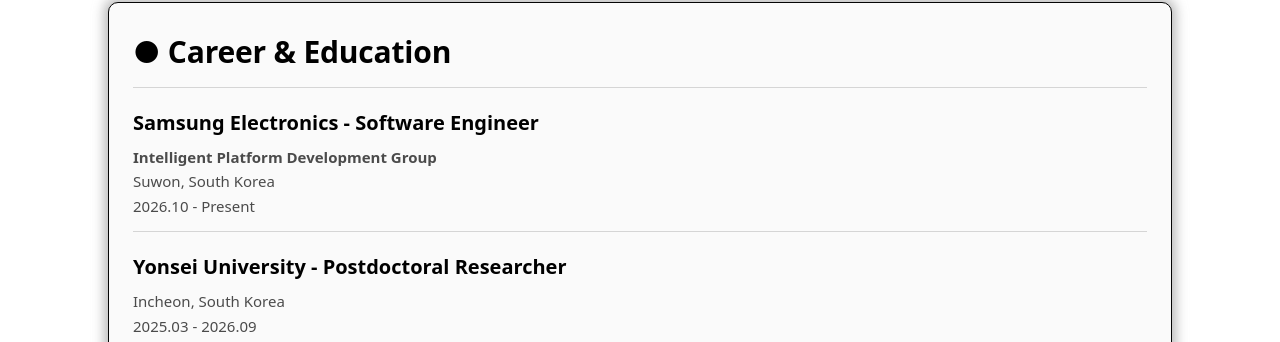
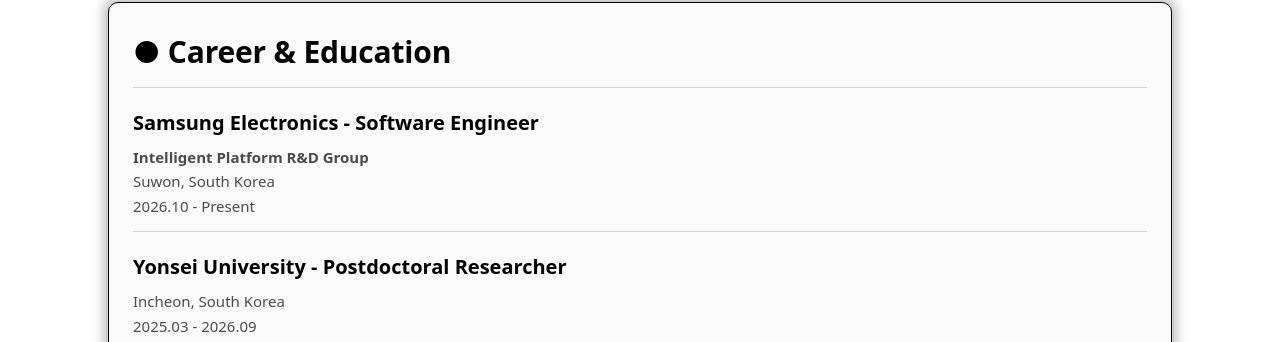
Before and after one commit to ho-suk-93/ho-suk-93.github.io, a Jekyll site: the page built from index.md, in a window 1280 px wide and 900 px high, scrolled down 424 px. Shown: the part 113-455 px from the top of the window. Built offline with Jekyll 4.4.1, drawn with Linux system fonts in a browser that asks for light colours.

Commit message:
Correct group name in career section
Updated the name of the group from 'Intelligent Platform Development Group' to 'Intelligent Platform R&D Group'.

```diff
--- a/index.md
+++ b/index.md
@@ -33,7 +33,7 @@ description: "Ho Suk's Personal Website"
     <div class="section-title">● Career & Education</div>
     <div class="list-item">
       <p class="item-title">Samsung Electronics - Software Engineer</p>
-      <p class="item-desc"><b>Intelligent Platform Development Group</b></p>
+      <p class="item-desc"><b>Intelligent Platform R&D Group</b></p>
       <p class="item-desc">Suwon, South Korea</p>
       <p class="item-desc">2026.10 - Present</p>
     </div>
```
